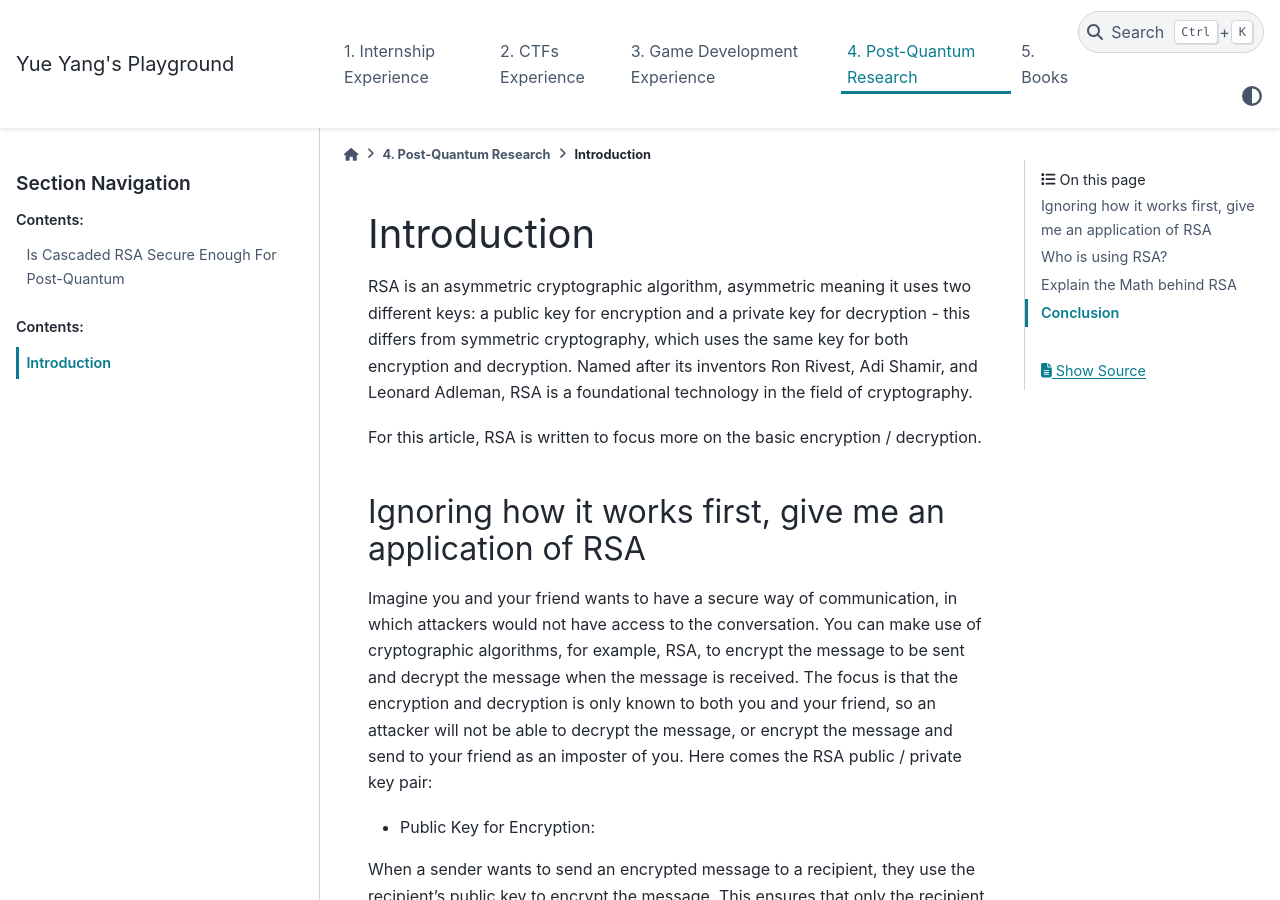
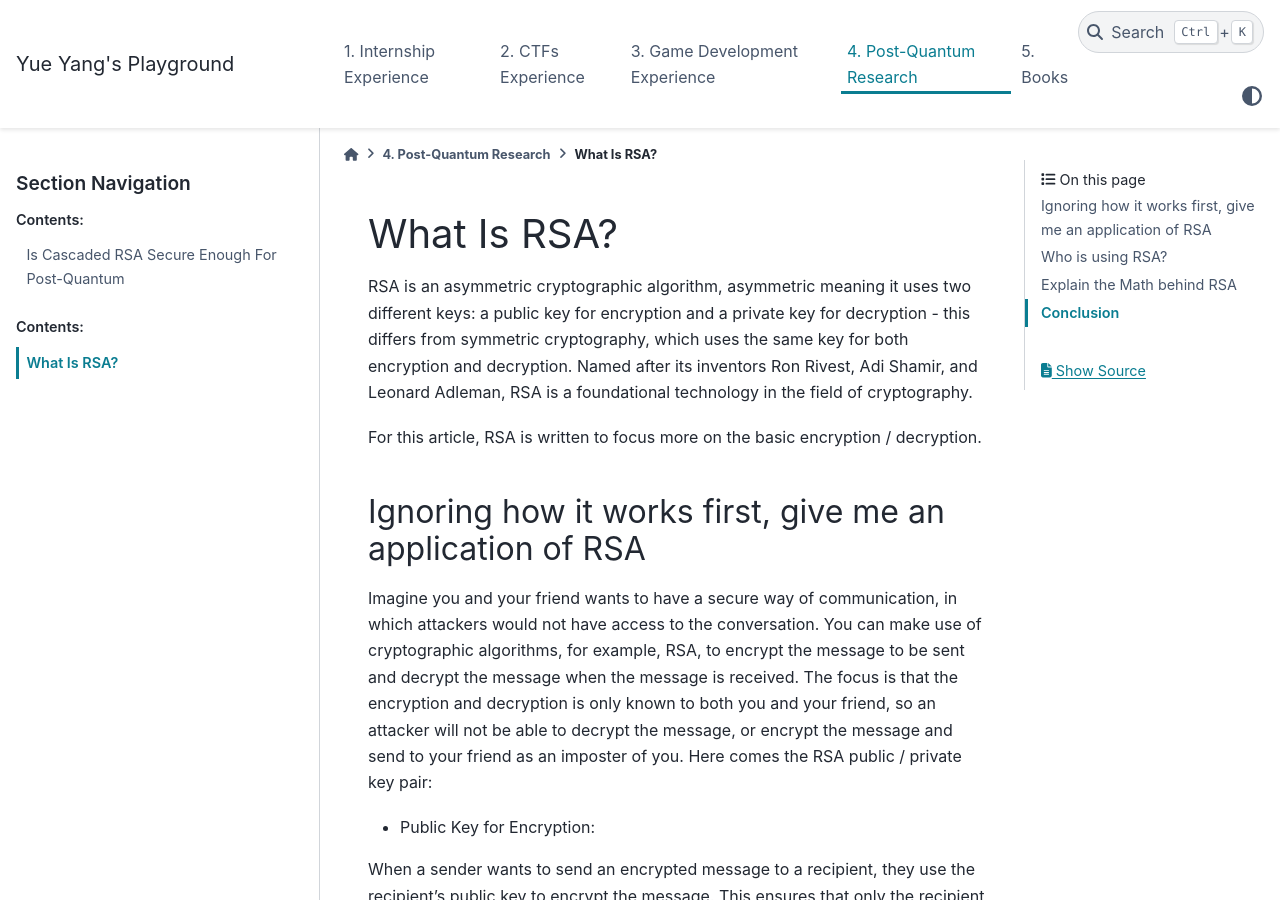
Before and after one commit to yyueyangg/personal-docs, a Sphinx documentation site: the page built from docs/source/what-is-rsa.rst, in a window 1280 px wide and 900 px high. Built offline with Sphinx 7.4.7 and the PyData theme 0.15.4, drawn with Linux system fonts in a browser that asks for light colours.

Commit message:
Edit file

```diff
--- a/docs/source/what-is-rsa.rst
+++ b/docs/source/what-is-rsa.rst
@@ -1,7 +1,7 @@
 .. __what-is-rsa:
 
 =====================
-Introduction
+What Is RSA?
 =====================
 RSA is an asymmetric cryptographic algorithm, asymmetric meaning it uses two different keys: a public key for encryption and
 a private key for decryption - this differs from symmetric cryptography, which uses the same key for both encryption and decryption.
```
